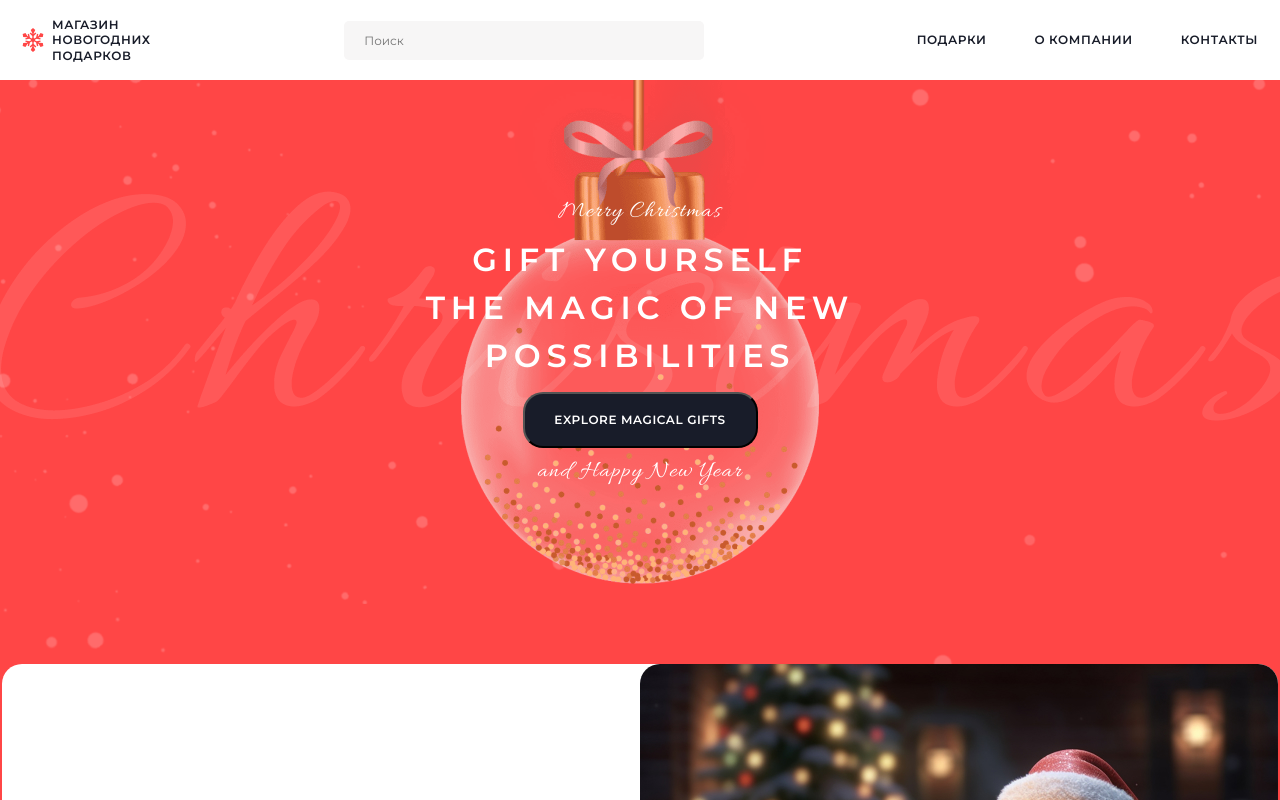
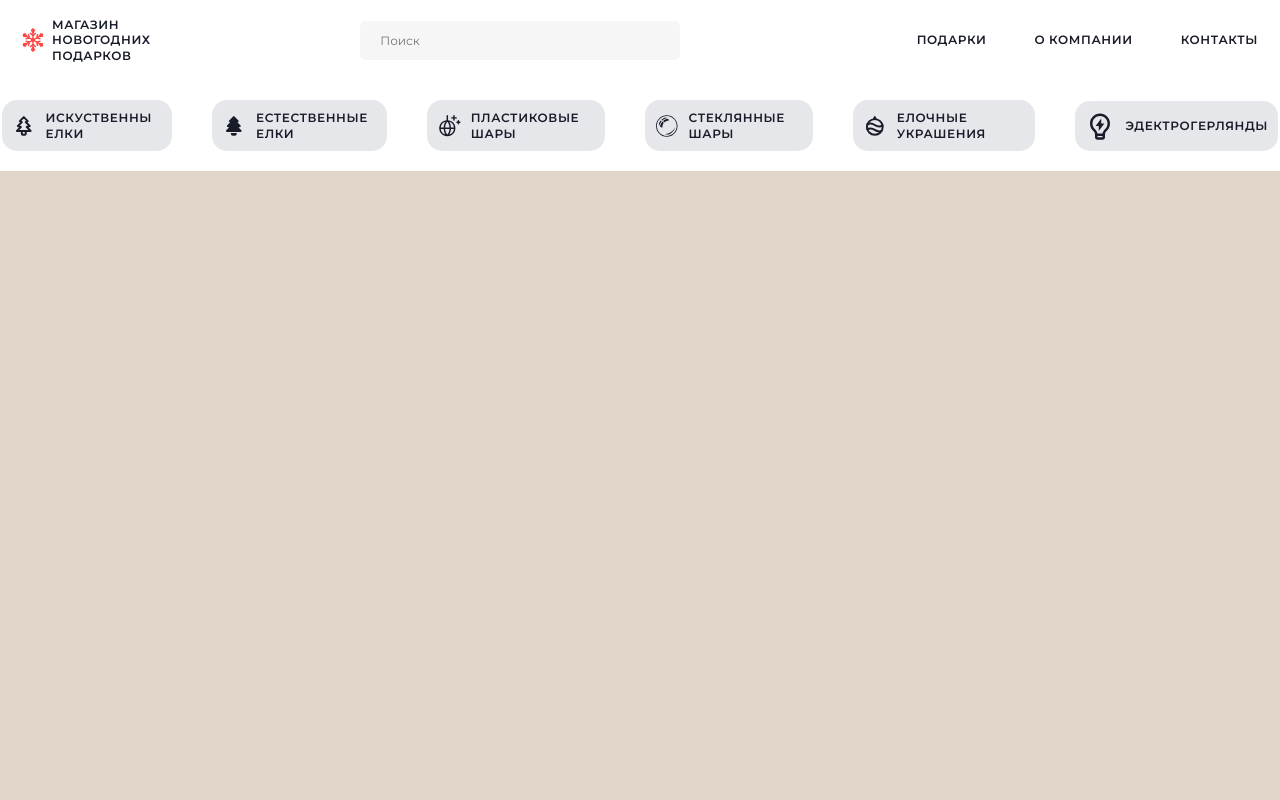
Before and after one commit to AlexK547/Christmas-Shop, a React (Vite) app: page / in a window 1280 px wide. Shown: the top 800 px of the page. Built offline with nearby package versions, Linux system fonts and the light colour scheme.

Commit message:
add Categories

```diff
--- a/package.json
+++ b/package.json
@@ -12,8 +12,10 @@
     "deploy": "npm run build && gh-pages -d dist"
   },
   "dependencies": {
+    "lucide-react": "^0.468.0",
     "react": "^18.3.1",
     "react-dom": "^18.3.1",
+    "react-icons": "^5.4.0",
     "react-router-dom": "^7.0.1"
   },
   "devDependencies": {
--- /dev/null
+++ b/src/components/categories/Categories.tsx
@@ -0,0 +1,45 @@
+import { Link } from "react-router-dom";
+import styles from "./styles.module.scss";
+import {
+  TbChristmasBall,
+  TbChristmasTree,
+  TbChristmasTreeFilled,
+} from "react-icons/tb";
+import { GiGlassBall } from "react-icons/gi";
+import { PiDiscoBall } from "react-icons/pi";
+import { RiLightbulbFlashLine } from "react-icons/ri";
+
+export default function Categories() {
+  return (
+    <section className={styles.categories}>
+      <div className={styles.categories__container}>
+        <div className={styles.categories__items}>
+          <Link key={1} className={styles.categories__item} to="#">
+            <TbChristmasTree size={30}/>
+            <p>искуственны елки</p>
+          </Link>
+          <Link key={2} className={styles.categories__item} to="#">
+            <TbChristmasTreeFilled size={30} />
+            естественные елки
+          </Link>
+          <Link key={3} className={styles.categories__item} to="#">
+            <PiDiscoBall size={30} />
+            пластиковые шары
+          </Link>
+          <Link key={4} className={styles.categories__item} to="#">
+            <GiGlassBall size={30} />
+            стеклянные шары
+          </Link>
+          <Link key={5} className={styles.categories__item} to="#">
+            <TbChristmasBall size={30} />
+            елочные украшения
+          </Link>
+          <Link key={6} className={styles.categories__item} to="#">
+            <RiLightbulbFlashLine size={30} />
+            эдектрогерлянды
+          </Link>
+        </div>
+      </div>
+    </section>
+  );
+}
--- /dev/null
+++ b/src/components/categories/styles.module.scss
@@ -0,0 +1,44 @@
+.categories {
+    position: sticky;
+    top: 0;
+    z-index: 100;
+    display: flex;
+    justify-content: center;
+    align-items: center;
+    width: 1440px;
+    padding: 20px;
+    background: var(--static-white);
+
+    &__container {
+        width: 1276px;
+        height: 100%;
+        background: var(--static-white);
+    }
+    &__items {
+        display: flex;
+        align-items: center;
+        justify-content: center;
+        column-gap: 40px;
+    }
+    &__item {
+        font-family: var(--font-family);
+        font-weight: 600;
+        font-size: 12px;
+        line-height: 130%;
+        letter-spacing: 0.05em;
+        text-transform: uppercase;
+        color: var(--dark);
+        padding: 10px;
+        border-radius: 15px;
+        background-color: var(--bg-categories);
+        display: flex;
+        align-items: center;
+        justify-content: center;
+        column-gap: 10px;
+        transition: background-color 0.3s ease;
+
+        &:hover {
+            background-color: var(--bg-categories-hover);
+        }
+    }
+}
--- a/src/components/home/Home.tsx
+++ b/src/components/home/Home.tsx
@@ -1,13 +1,10 @@
-import About from "../about/About";
-import Hero from "../hero/Hero";
-import Slider from "../slider/Slider";
+import Categories from "../categories/Categories";
 
 export default function Home() {
   return (
     <main>
-      <Hero />
-      <About />
-      <Slider />
+      <Categories />
+      <div style={{height: "3000px"}}></div>
     </main>
   );
 }
--- a/src/styles/reset.scss
+++ b/src/styles/reset.scss
@@ -1,4 +1,5 @@
 * {
     margin: 0;
     padding: 0;
+    box-sizing: border-box;
 }
--- a/src/styles/styles.scss
+++ b/src/styles/styles.scss
@@ -10,6 +10,8 @@
     --primary-10: rgba(255, 70, 70, 0.1);
     --static-white-20: rgba(255, 255, 255, 0.2);
     --static-white-40: rgba(255, 255, 255, 0.4);
+    --bg-categories: #e5e7eb;
+    --bg-categories-hover: #94ceb8;
     --overlay: rgba(24, 28, 41, 0.8);
 
     --font-family: "Montserrat", sans-serif;
```
Also changed, not shown: 1 other file (tests, documents, lock files or other folders).
